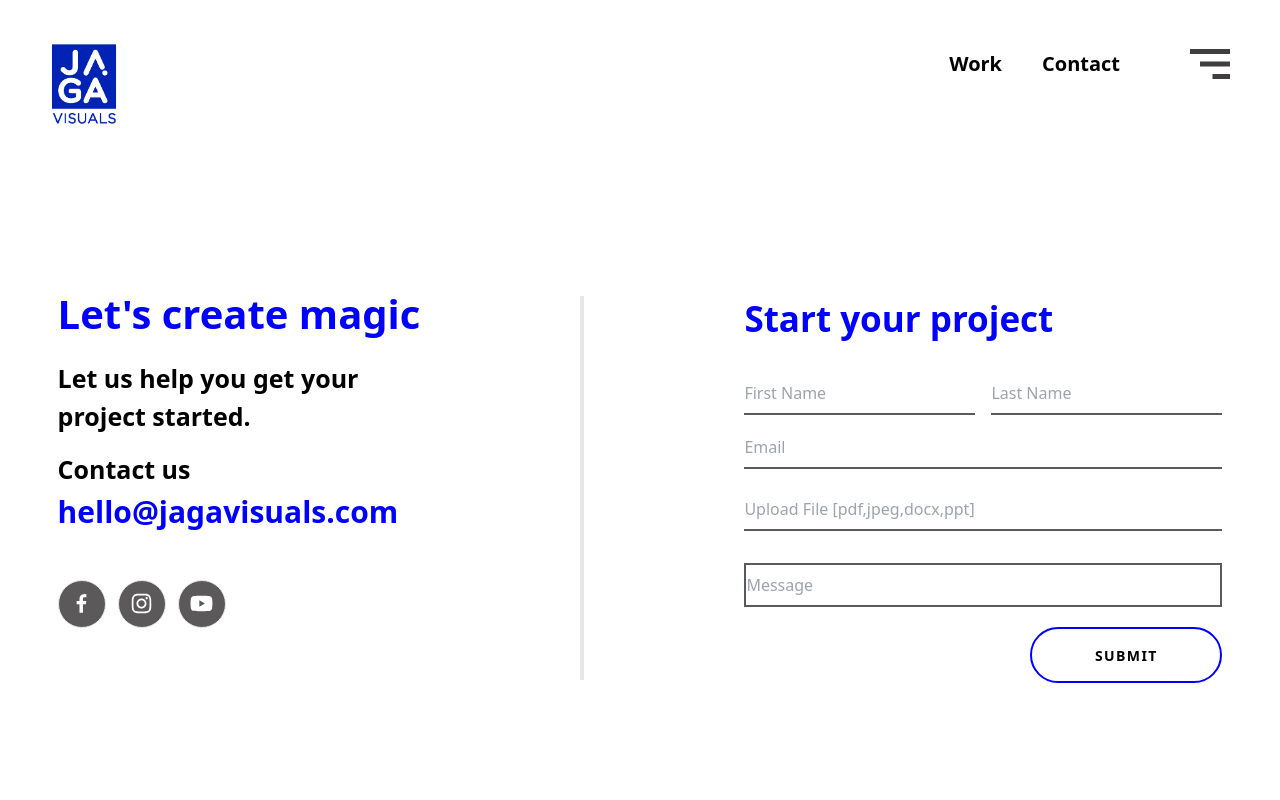
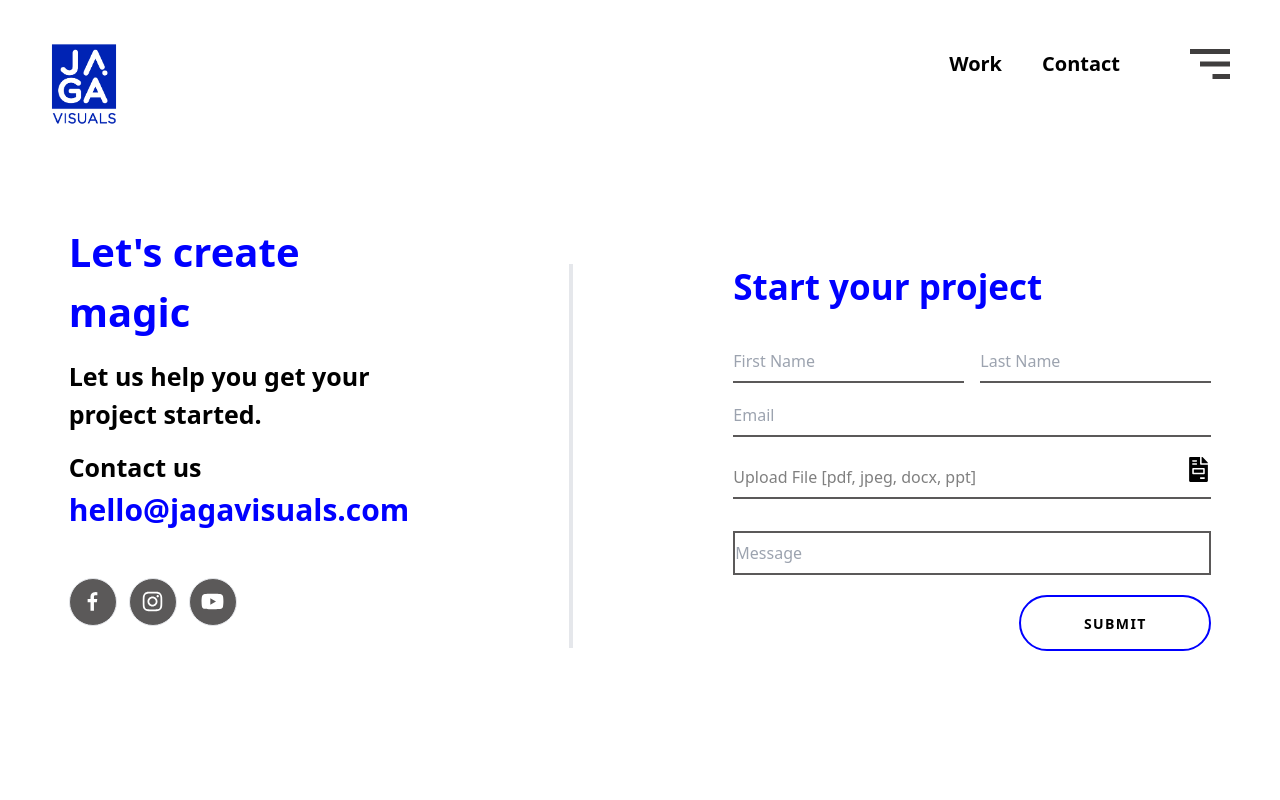
Before and after one commit to borodedamie/jaga-visuals, a React (Vite) app: page /contact in a window 1280 px wide. Shown: the top 800 px of the page. Built offline with nearby package versions, Linux system fonts and the light colour scheme.

Commit message:
feat: updated file input for contact page

```diff
--- a/src/components/Contact1.jsx
+++ b/src/components/Contact1.jsx
@@ -1,20 +1,55 @@
-import React, { useState } from "react";
+import React, { useState, useRef } from "react";
 import { AiOutlineInstagram } from "react-icons/ai";
 import { BiLogoFacebook } from "react-icons/bi";
 import { AiFillYoutube } from "react-icons/ai";
+import { FaFileInvoice } from "react-icons/fa";
 
 const Contact1 = () => {
   const [isEmailHovered, setIsEmailHovered] = useState(false);
   const [isCopied, setIsCopied] = useState(false);
+  const [isSelected, setIsSelected] = useState(true);
+  const [fileName, setFileName] = useState(null);
+  const [firstName, setFirstName] = useState("");
+  const [lastName, setLastName] = useState("");
+  const [email, setEmail] = useState("");
+  const [message, setMessage] = useState("");
+  const [error, setError] = useState();
+  const fileInputRef = useRef(null);
+  const copyToClipboard = () => {
+    navigator.clipboard.writeText("hello@jagavisuals.com");
+    setIsCopied(true);
+    setTimeout(() => setIsCopied(false), 2000);
+  };
 
-  const copyToClipboard = () => {
-    navigator.clipboard.writeText('hello@jagavisuals.com');
-    setIsCopied(true);
-    setTimeout(() => setIsCopied(false), 2000)
+  const handleSubmit = (event) => {
+    event.preventDefault(); // Prevents the default form submission behavior
+
+    // Email validation
+    const isGmail = /\b@gmail\.com$/i.test(email);
+
+    if (!isGmail) {
+      console.error("Enter a valid Gmail address:", email);
+      setError("Please enter a valid Gmail address");
+      return; // Stop further processing if the email is not valid
+    } else {
+      setError(null); // Reset the error if the email is valid
+    }
+
+    // Proceed with the form submission or other logic
+    console.log("Form submitted successfully");
+    console.log(firstName + " " + lastName);
+    console.log(email);
+    console.log("selected", fileName);
+  };
+
+  const handleFileChange = (event) => {
+    const selectedFile = event.target.files[0];
+    setIsSelected(true);
+    setFileName(selectedFile.name);
   };
 
   return (
-    <div className="flex mx-5 md:mx-0 pt-[2rem] md:pt-0 pb-[5rem] md:pb-0 flex-col lg:flex-row justify-center items-center gap-[2rem] lg:gap-[5rem] xl:gap-[10rem] h-fit lg:h-[90vh]">
+    <div className="flex mx-5 md:mx-0 pt-[2rem] md:pt-0 pb-[5rem] md:pb-[4rem] flex-col lg:flex-row justify-center items items-center md:items-stretch md:px-[15vw] lg:items-center gap-[2rem] lg:gap-[5rem] xl:gap-[10rem] h-fit lg:h-[90vh]">
       <div className="flex flex-col">
         <div>
           <h1 className="text-[blue] text-[35px] md:text-[40px]  font-bold mb-[1rem]">
@@ -28,16 +63,21 @@ const Contact1 = () => {
           <h2 className="text-[25px] font-bold pt-[1rem]">Contact us</h2>
           <p
             onClick={copyToClipboard}
-            className={`text-[blue] text-[30px] font-bold cursor-pointer ${isEmailHovered ? 'ishovered' : ''}`}
+            className={`text-[blue] text-[30px] font-bold cursor-pointer ${
+              isEmailHovered ? "ishovered" : ""
+            }`}
             onMouseEnter={() => setIsEmailHovered(true)}
             onMouseLeave={() => {
               setIsEmailHovered(false);
               setIsCopied(false);
-            }}>
+            }}
+          >
             hello@jagavisuals.com
           </p>
-          <div style={{ height: '10px' }}>
-            {isEmailHovered && isCopied && <p className="text-[blue] font-bold text-[18px]">Copied!</p>}
+          <div style={{ height: "10px" }}>
+            {isEmailHovered && isCopied && (
+              <p className="text-[blue] font-bold text-[18px]">Copied!</p>
+            )}
             {isEmailHovered && !isCopied && (
               <p
                 onClick={copyToClipboard}
@@ -49,7 +89,7 @@ const Contact1 = () => {
           </div>
           <div className="mt-[1rem] gap-3 lg:pb-16 pt-5 flex flex-row">
             <div className="cursor-pointer bg-[#5b5959] rounded-full border flex h-[3rem] w-[3rem] items-center text-center justify-center">
-              <BiLogoFacebook className="text-white text-[25px]"/>
+              <BiLogoFacebook className="text-white text-[25px]" />
             </div>
             <div className="cursor-pointer bg-[#5b5959] rounded-full border flex h-[3rem] w-[3rem] items-center text-center justify-center">
               <AiOutlineInstagram className="text-white text-[25px]" />
@@ -66,31 +106,52 @@ const Contact1 = () => {
         <h1 className="text-[blue] text-[35px] font-bold pb-7">
           Start your project
         </h1>
-        <form className="flex flex-col ">
-          <div className="flex flex-col lg:flex-row gap-2 lg:gap-[1rem] mb-3">
+        <form onSubmit={handleSubmit} className="flex flex-col">
+          <div className="flex flex-col lg:flex-row gap-2 lg:gap-[1rem] mb-3 w-full">
             <input
               className="border-b-2 font-medium border-[#5b5959] leading-10"
               placeholder="First Name"
-            ></input>
+              value={firstName}
+              onChange={(e) => setFirstName(e.target.value)}
+            />
             <input
               className="border-b-2  font-medium border-[#5b5959] leading-10"
               placeholder="Last Name"
-            ></input>
+              value={lastName}
+              onChange={(e) => setLastName(e.target.value)}
+            />
           </div>
-
           <input
             className="border-b-2 font-medium mb-5 border-[#5b5959] leading-10"
             placeholder="Email"
-          ></input>
-          <input
-            className="border-b-2 font-medium mb-5 border-[#5b5959] leading-10"
-            placeholder="Upload File [pdf,jpeg,docx,ppt]"
-          ></input>
+            onChange={(e) => setEmail(e.target.value)}
+            value={email}
+            required
+          />
+          {error && <p className="text-red-500">{error}</p>}
+          <label className="relative flex flex-row justify-between cursor-pointer border-b-2 font-medium mb-5 border-[#5b5959] leading-10">
+            <input
+              type="file"
+              ref={fileInputRef}
+              onChange={handleFileChange}
+              className="hidden"
+            />
+
+            {fileName ? (
+              <p>{fileName}</p>
+            ) : (
+              <p className="text-[grey]">Upload File [pdf, jpeg, docx, ppt]</p>
+            )}
+            <FaFileInvoice className="text-[25px]" />
+          </label>
+
           <input
             className="border-2 font-medium mt-3 mb-5 border-[#5b5959] leading-10"
             type="text"
+            value={message}
             placeholder="Message"
-          ></input>
+            onChange={(e) => setMessage(e.target.value)}
+          />
           <div className="flex flex-row justify-end">
             <button
               type="submit"
--- a/src/components/Service1.jsx
+++ b/src/components/Service1.jsx
@@ -41,29 +41,29 @@ const Service1 = () => {
           </p>
           <div className="text-[18px] md:text-[23px] text-[grey] font-semibold hidden lg:flex flex-col md:flex-row gap-0 md:gap-20 text-left pt-10">
             <div>
-              <p className="flex items-center">
+              <p className="flex items-start">
                 <MdNavigateNext className="text-[20px] md:text-[24px] text-[blue]" />
                 Creative Design
               </p>
-              <p className="flex items-center">
+              <p className="flex items-start">
                 <MdNavigateNext className="text-[20px] md:text-[24px] text-[blue]" />
                 Motion Graphics
               </p>
-              <p className="flex items-center">
+              <p className="flex items-start">
                 <MdNavigateNext className="text-[20px] md:text-[24px] text-[blue]" />
                 Web Development
               </p>
             </div>
             <div>
-              <p className="flex items-center">
+              <p className="flex items-start">
                 <MdNavigateNext className="text-[20px] md:text-[24px] text-[blue]" />
                 Branding
               </p>
-              <p className="flex items-center">
+              <p className="flex items-start">
                 <MdNavigateNext className="text-[20px] md:text-[24px] text-[blue]" />
                 Digital Marketing
               </p>
-              <p className="flex items-center">
+              <p className="flex items-start">
                 <MdNavigateNext className="text-[20px] md:text-[24px] text-[blue]" />
                 Social Media Management
               </p>
```
